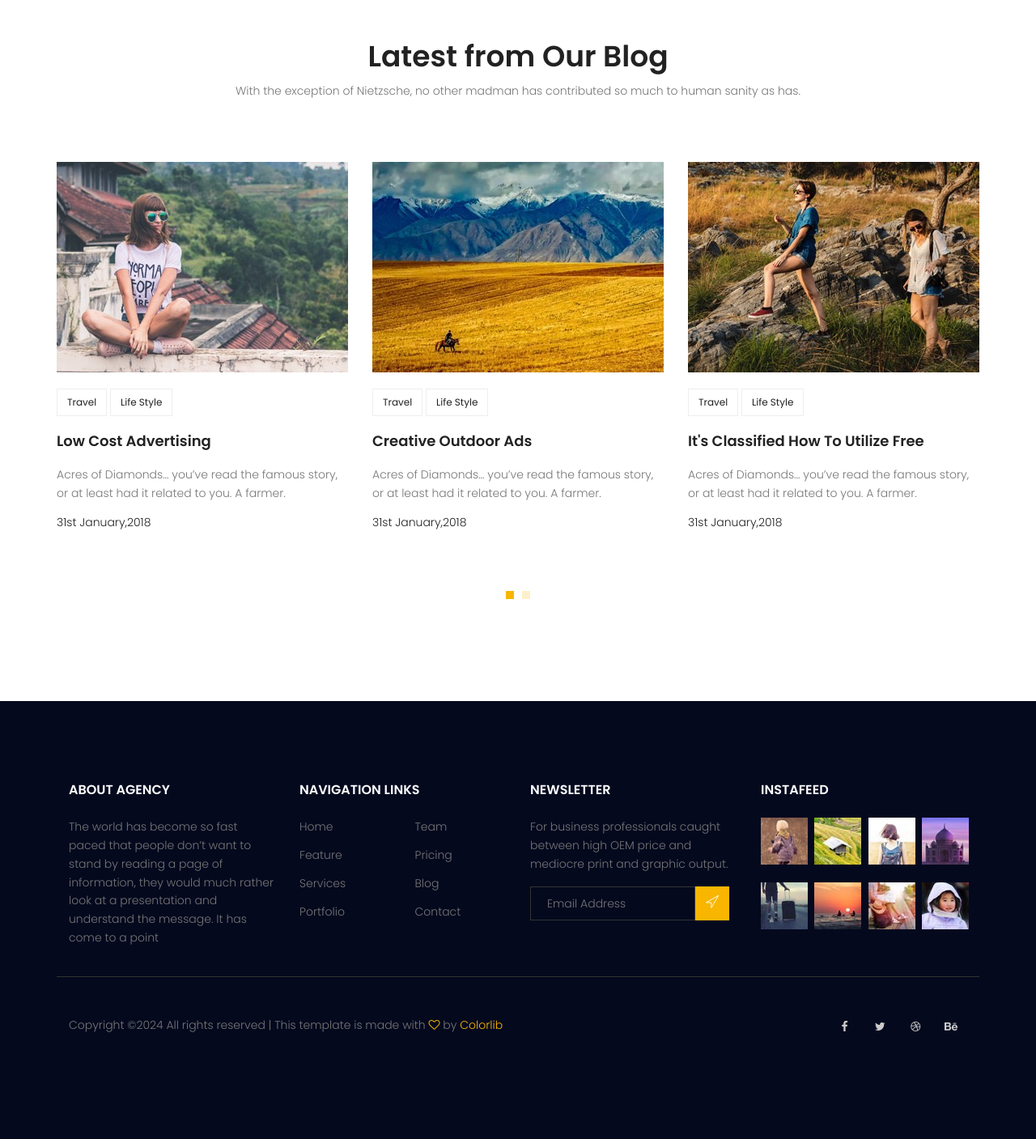
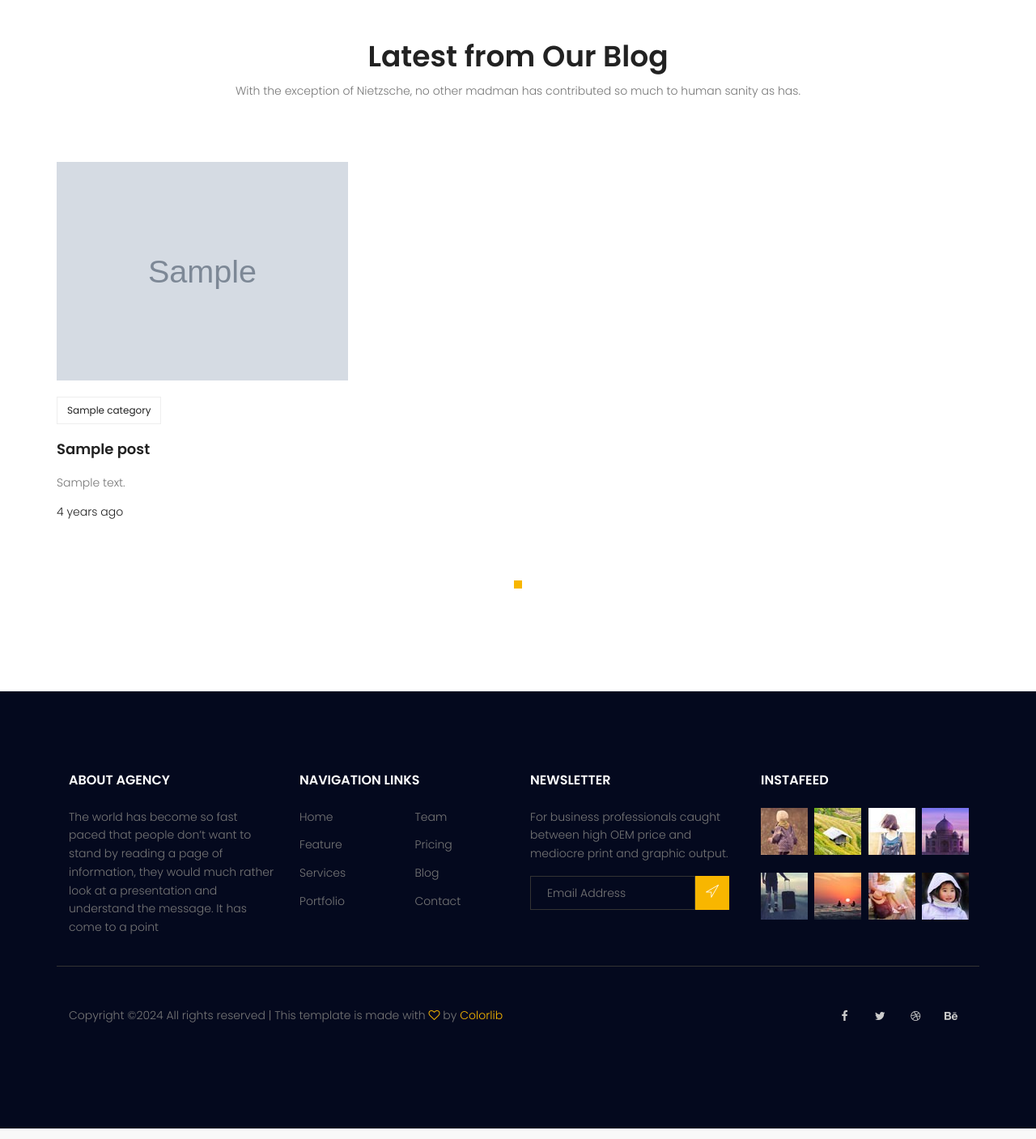
Before and after one commit to haadijafari/Travelista, a Django app: page / in a window 1280 px wide. Shown: the part 2589-3996 px from the top of the page at 81% size. Run offline with Django 3.2, Linux system fonts and the light colour scheme; tables that the repository leaves empty hold one stand-in row (values such as "Sample post"); grey boxes marked "Sample" are stand-in pictures; some libraries are stand-ins or nearby versions.

Commit message:
[FIX] Index Latest Post
[+] Index template tags created
[+] index latest posts now fetch from index_tags
[+] index_blog_area.html template updated

```diff
--- /dev/null
+++ b/Travelista/apps/mainPage/templatetags/index_tags.py
@@ -0,0 +1,9 @@
+from django import template
+from apps.blog.models import Post
+
+register = template.Library()
+
+@register.inclusion_tag('Travelista/index/index-blog-area.html')
+def latest_posts(arg=6):
+    posts = Post.posts.showable()[:arg]
+    return {'latest_posts': posts}
--- a/Travelista/templates/Travelista/index/index-blog-area.html
+++ b/Travelista/templates/Travelista/index/index-blog-area.html
@@ -1,4 +1,4 @@
-{% load static %}
+{% load static humanize %}
 <!-- Start blog Area -->
 <section class="recent-blog-area section-gap">
 	<div class="container">
@@ -12,138 +12,29 @@
 		</div>
 		<div class="row">
 			<div class="active-recent-blog-carusel">
-				<div class="single-recent-blog-post item">
+                {% for post in latest_posts %}
+                	<div class="single-recent-blog-post item">
 					<div class="thumb">
-						<img class="img-fluid" src="{% static 'img/b1.jpg' %}" alt="">
+						<img class="img-fluid" src="{{ post.img.url }}" alt="">
 					</div>
 					<div class="details">
 						<div class="tags">
 							<ul>
-								<li>
-									<a href="#">Travel</a>
-								</li>
-								<li>
-									<a href="#">Life Style</a>
-								</li>
+                                {% for category in post.category.all %}
+                                    <li>
+                                        <a href="{% url 'blog:category' cat_name=category %}">{{ category.name }}</a>
+                                    </li>
+                                {% endfor %}
 							</ul>
 						</div>
-						<a href="#"><h4 class="title">Low Cost Advertising</h4></a>
+						<a href="#"><h4 class="title">{{ post.title }}</h4></a>
 						<p>
-							Acres of Diamonds… you’ve read the famous story, or at least had it related to you. A farmer.
+							{{ post.content|truncatewords:20 }}
 						</p>
-						<h6 class="date">31st January,2018</h6>
+						<h6 class="date">{{ post.published_date|naturaltime }}</h6>
 					</div>
 				</div>
-				<div class="single-recent-blog-post item">
-					<div class="thumb">
-						<img class="img-fluid" src="{% static 'img/b2.jpg' %}" alt="">
-					</div>
-					<div class="details">
-						<div class="tags">
-							<ul>
-								<li>
-									<a href="#">Travel</a>
-								</li>
-								<li>
-									<a href="#">Life Style</a>
-								</li>
-							</ul>
-						</div>
-						<a href="#"><h4 class="title">Creative Outdoor Ads</h4></a>
-						<p>
-							Acres of Diamonds… you’ve read the famous story, or at least had it related to you. A farmer.
-						</p>
-						<h6 class="date">31st January,2018</h6>
-					</div>
-				</div>
-				<div class="single-recent-blog-post item">
-					<div class="thumb">
-						<img class="img-fluid" src="{% static 'img/b3.jpg' %}" alt="">
-					</div>
-					<div class="details">
-						<div class="tags">
-							<ul>
-								<li>
-									<a href="#">Travel</a>
-								</li>
-								<li>
-									<a href="#">Life Style</a>
-								</li>
-							</ul>
-						</div>
-						<a href="#"><h4 class="title">It's Classified How To Utilize Free</h4></a>
-						<p>
-							Acres of Diamonds… you’ve read the famous story, or at least had it related to you. A farmer.
-						</p>
-						<h6 class="date">31st January,2018</h6>
-					</div>
-				</div>
-				<div class="single-recent-blog-post item">
-					<div class="thumb">
-						<img class="img-fluid" src="{% static 'img/b1.jpg' %}" alt="">
-					</div>
-					<div class="details">
-						<div class="tags">
-							<ul>
-								<li>
-									<a href="#">Travel</a>
-								</li>
-								<li>
-									<a href="#">Life Style</a>
-								</li>
-							</ul>
-						</div>
-						<a href="#"><h4 class="title">Low Cost Advertising</h4></a>
-						<p>
-							Acres of Diamonds… you’ve read the famous story, or at least had it related to you. A farmer.
-						</p>
-						<h6 class="date">31st January,2018</h6>
-					</div>
-				</div>
-				<div class="single-recent-blog-post item">
-					<div class="thumb">
-						<img class="img-fluid" src="{% static 'img/b2.jpg' %}" alt="">
-					</div>
-					<div class="details">
-						<div class="tags">
-							<ul>
-								<li>
-									<a href="#">Travel</a>
-								</li>
-								<li>
-									<a href="#">Life Style</a>
-								</li>
-							</ul>
-						</div>
-						<a href="#"><h4 class="title">Creative Outdoor Ads</h4></a>
-						<p>
-							Acres of Diamonds… you’ve read the famous story, or at least had it related to you. A farmer.
-						</p>
-						<h6 class="date">31st January,2018</h6>
-					</div>
-				</div>
-				<div class="single-recent-blog-post item">
-					<div class="thumb">
-						<img class="img-fluid" src="{% static 'img/b3.jpg' %}" alt="">
-					</div>
-					<div class="details">
-						<div class="tags">
-							<ul>
-								<li>
-									<a href="#">Travel</a>
-								</li>
-								<li>
-									<a href="#">Life Style</a>
-								</li>
-							</ul>
-						</div>
-						<a href="#"><h4 class="title">It's Classified How To Utilize Free</h4></a>
-						<p>
-							Acres of Diamonds… you’ve read the famous story, or at least had it related to you. A farmer.
-						</p>
-						<h6 class="date">31st January,2018</h6>
-					</div>
-				</div>
+                {% endfor %}
 			</div>
 		</div>
 	</div>
--- a/Travelista/templates/Travelista/index/index.html
+++ b/Travelista/templates/Travelista/index/index.html
@@ -1,5 +1,5 @@
 {% extends 'base.html' %}
-{% load static %}
+{% load static index_tags %}
 
 {% block content %}
     {% include './index-banner.html' %}
@@ -10,6 +10,6 @@
 
     {% include './index-home-about.html' %}
 
-    {% include './index-blog-area.html' %}
+    {% latest_posts 6 %}
 
 {% endblock content %}
```
Also changed, not shown: Travelista/apps/mainPage/templatetags/__init__.py (added).
